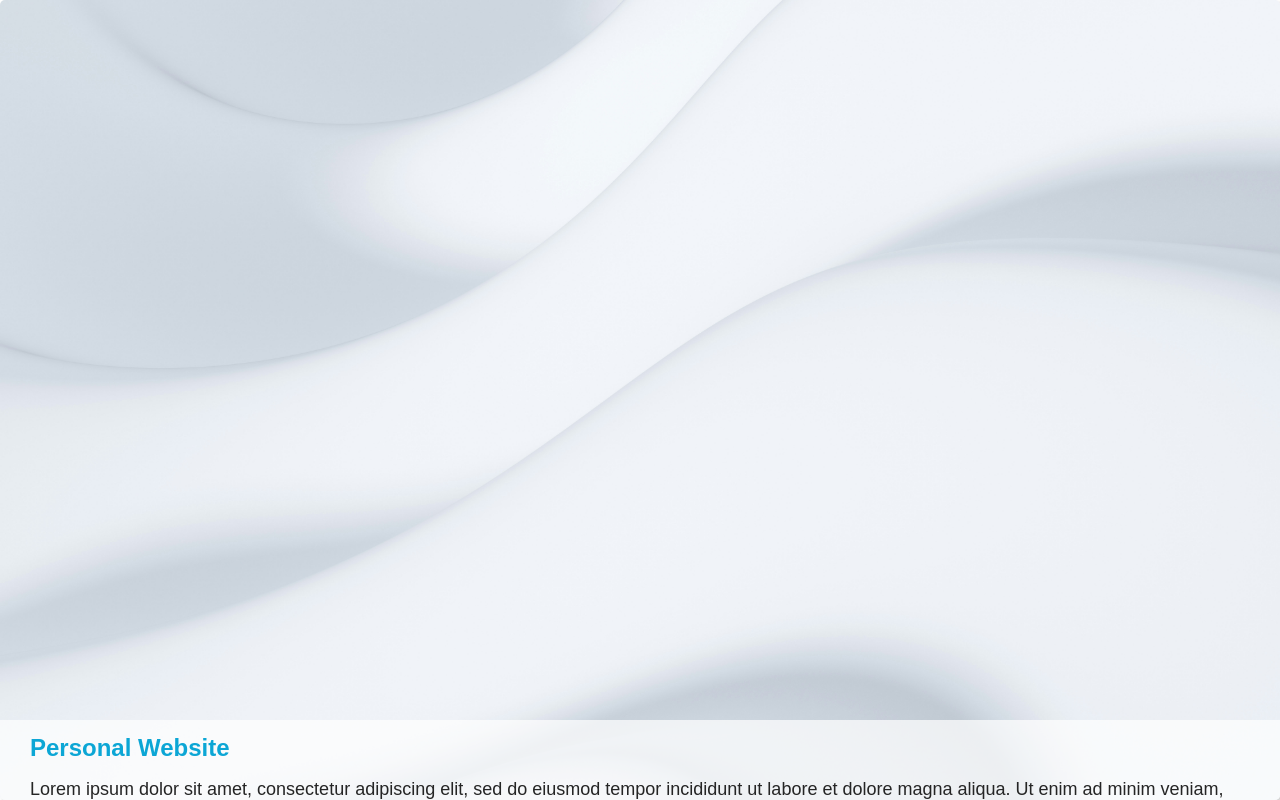
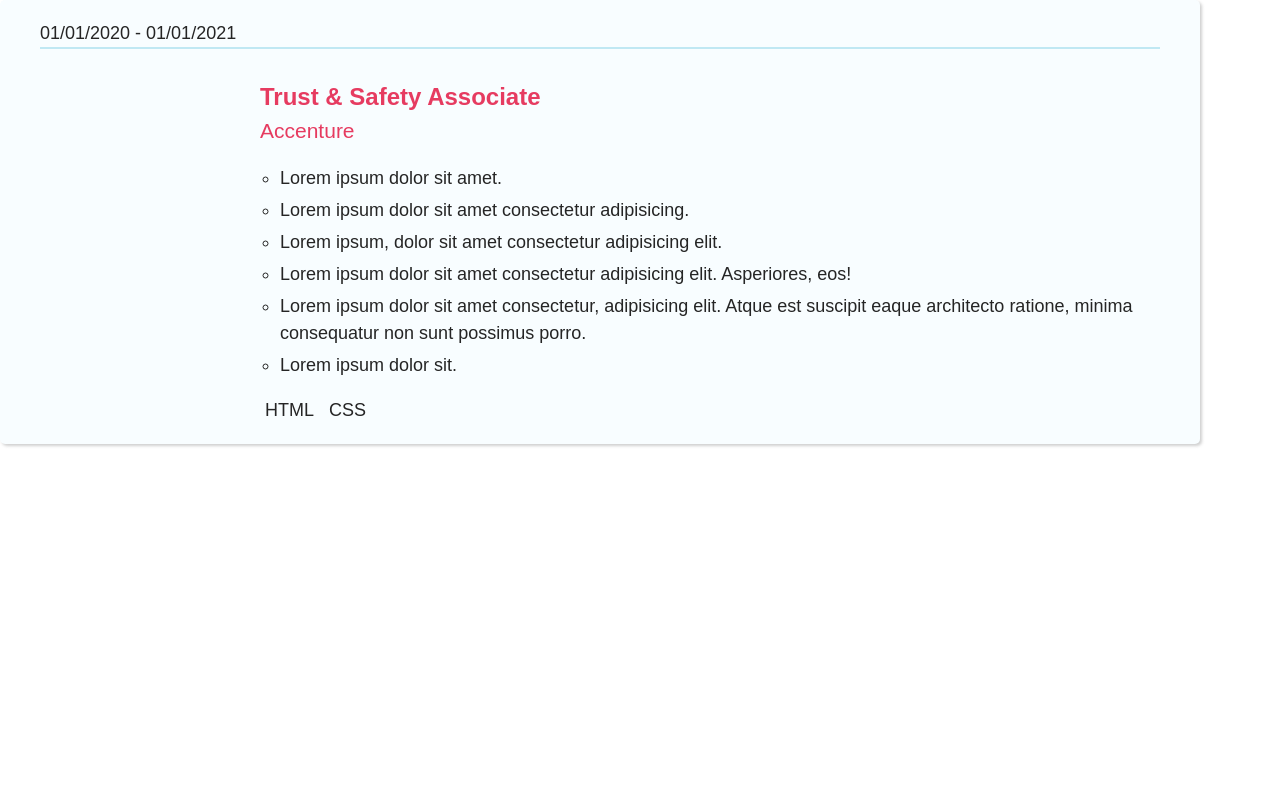
Before and after one commit to veronika-leginusova/Veronika, a plain HTML site: page index.html in a window 1280 px wide. Drawn offline with nearby package versions, Linux system fonts and the light colour scheme; a web font is replaced by a local one.

Commit message:
Build the badge component.

```diff
--- a/css/styles-basic.css
+++ b/css/styles.css
@@ -39,6 +39,7 @@ body {
   ); */
   font-family: Yaldevi, Arial, Arial, Helvetica, sans-serif;
   font-size: 2.4rem;
+  font-weight: 200;
   line-height: 1.5;
   color: var(--color-body);
 }
@@ -59,16 +60,20 @@ h2 {
   color: var(--color-headings);
 }
 
+h3,
+h4 {
+  margin: 0;
+}
+
 h3 {
   font-size: 3.5rem;
   font-weight: 600;
   color: var(--color-headings);
-  margin-top: 0;
-  margin-bottom: 1rem;
 }
 
 h4 {
   font-size: 2.7rem;
+  font-weight: 300;
   color: var(--color-accent);
 }
 
@@ -131,6 +136,15 @@ a {
   .link-arrow {
     font-size: 1.5rem;
   }
+}
+
+/* Badges */
+.badge {
+  border-radius: var(--border-radius);
+  padding: 0.5rem;
+  font-weight: 500;
+  white-space: nowrap;
+  color: var(--color-body);
 }
 
 /* Lists */
@@ -278,6 +292,10 @@ a {
 .card {
   border-radius: var(--border-radius);
   box-shadow: 2px 2px 3px var(--color-shadow);
+  max-width: 1200px;
+}
+
+.card--projects {
   position: relative;
   overflow: hidden;
   height: 80rem;
@@ -304,5 +322,33 @@ a {
 .card:hover .card__info {
   top: 0;
 }
+
+/* Experience */
+.card--experience {
+  padding: 2rem 4rem;
+  background: var(--color-body-light);
+}
+
+.card__date {
+  border-bottom: 2px solid var(--color-border);
+  font-weight: 500;
+  margin-bottom: 3rem;
+}
+
+.card__job {
+  margin-left: 5rem;
+}
+
+.card__name {
+  color: var(--color-accent);
+}
+
+@media screen and (min-width: 1024px) {
+  .card__job {
+    max-width: 90rem;
+    margin-left: auto;
+  }
+}
+
 /* Clip path for the footer
 clip-path: polygon(0% 0%, 50% 10%, 100% 0%, 100% 100%, 50% 90%, 0% 100%); */
--- a/index.html
+++ b/index.html
@@ -24,7 +24,7 @@
       rel="stylesheet"
     />
     <link rel="stylesheet" href="/css/normalize.css" />
-    <link rel="stylesheet" href="/css/styles-basic.css" />
+    <link rel="stylesheet" href="/css/styles.css" />
     <link rel="stylesheet" href="https://unpkg.com/aos@next/dist/aos.css" />
     <script
       src="https://kit.fontawesome.com/f2fbdd0b59.js"
@@ -34,24 +34,55 @@
 
   <!-- BODY -->
   <body>
-    <div class="card">
-      <img src="/images/white-background.jpg" alt="" class="card__img" />
-      <div class="card__info">
-        <h3>Personal Website</h3>
-        <p>
-          Lorem ipsum dolor sit amet, consectetur adipiscing elit, sed do
-          eiusmod tempor incididunt ut labore et dolore magna aliqua. Ut enim ad
-          minim veniam, quis nostrud exercitation ullamco laboris nisi ut
-          aliquip ex ea commodo consequat. Duis aute irure dolor in
-          reprehenderit in voluptate velit esse cillum dolore eu fugiat nulla
-          pariatur. Excepteur sint occaecat cupidatat non proident, sunt in
-          culpa qui officia deserunt mollit anim id est laborum.
-        </p>
-        <a href="#" class="btn btn--white inset-shadow btn--block"
-          >Learn more</a
-        >
+    <div class="card card--experience">
+      <header class="card__header">
+        <p class="card__date">01/01/2020 - 01/01/2021</p>
+      </header>
+      <div class="card__job">
+        <h3 class="card__name">Trust & Safety Associate</h3>
+        <h4 class="card__company">Accenture</h4>
+        <ul class="list list--circle">
+          <li class="list__item">Lorem ipsum dolor sit amet.</li>
+          <li class="list__item">
+            Lorem ipsum dolor sit amet consectetur adipisicing.
+          </li>
+          <li class="list__item">
+            Lorem ipsum, dolor sit amet consectetur adipisicing elit.
+          </li>
+          <li class="list__item">
+            Lorem ipsum dolor sit amet consectetur adipisicing elit. Asperiores,
+            eos!
+          </li>
+          <li class="list__item">
+            Lorem ipsum dolor sit amet consectetur, adipisicing elit. Atque est
+            suscipit eaque architecto ratione, minima consequatur non sunt
+            possimus porro.
+          </li>
+          <li class="list__item">Lorem ipsum dolor sit.</li>
+        </ul>
+        <span class="badge">HTML</span>
+        <span class="badge">CSS</span>
       </div>
     </div>
+
+    <!-- <section class="plan--projects grid--3x1">
+      <article class="card card--projects">
+        <img src="/images/white-background.jpg" alt="" class="card__img" />
+        <div class="card__info">
+          <h3 class="project__heading">Personal Website</h3>
+          <ul class="list list--circle">
+            <li class="list__item">Drink</li>
+            <li class="list__item">Drink</li>
+            <li class="list__item">Drink</li>
+            <li class="list__item">Drink</li>
+            <li class="list__item">Drink</li>
+          </ul>
+          <a href="#" class="btn btn--white inset-shadow btn--block"
+            >Learn more</a
+          >
+        </div>
+      </article>
+    </section> -->
   </body>
 </html>
 
```
Also changed, not shown: components/badges.html (added, +1 -0 lines), components/cards.html (+16 -0 lines).
